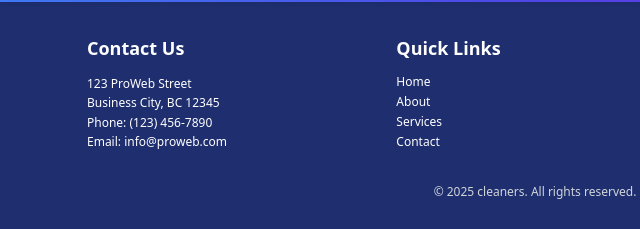
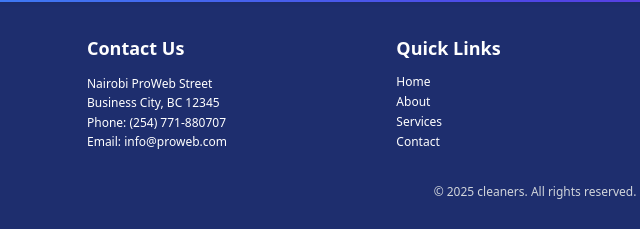
Before and after one commit to webcast-com/mama-fua-connection-, a plain HTML site: page index.html in a window 1280 px wide. Shown: the part 2034-2263 px from the top of the page, 105-745 px from the left. Drawn offline with nearby package versions, Linux system fonts and the light colour scheme.

Commit message:
Update index.html

```diff
--- a/index.html
+++ b/index.html
@@ -240,11 +240,11 @@
       Contact Us
      </h3>
      <p class="text-xs leading-relaxed">
-      123 ProWeb Street
+      Nairobi  ProWeb Street
       <br/>
       Business City, BC 12345
       <br/>
-      Phone: (123) 456-7890
+      Phone: (254) 771-880707
       <br/>
       Email: info@proweb.com
      </p>
```
